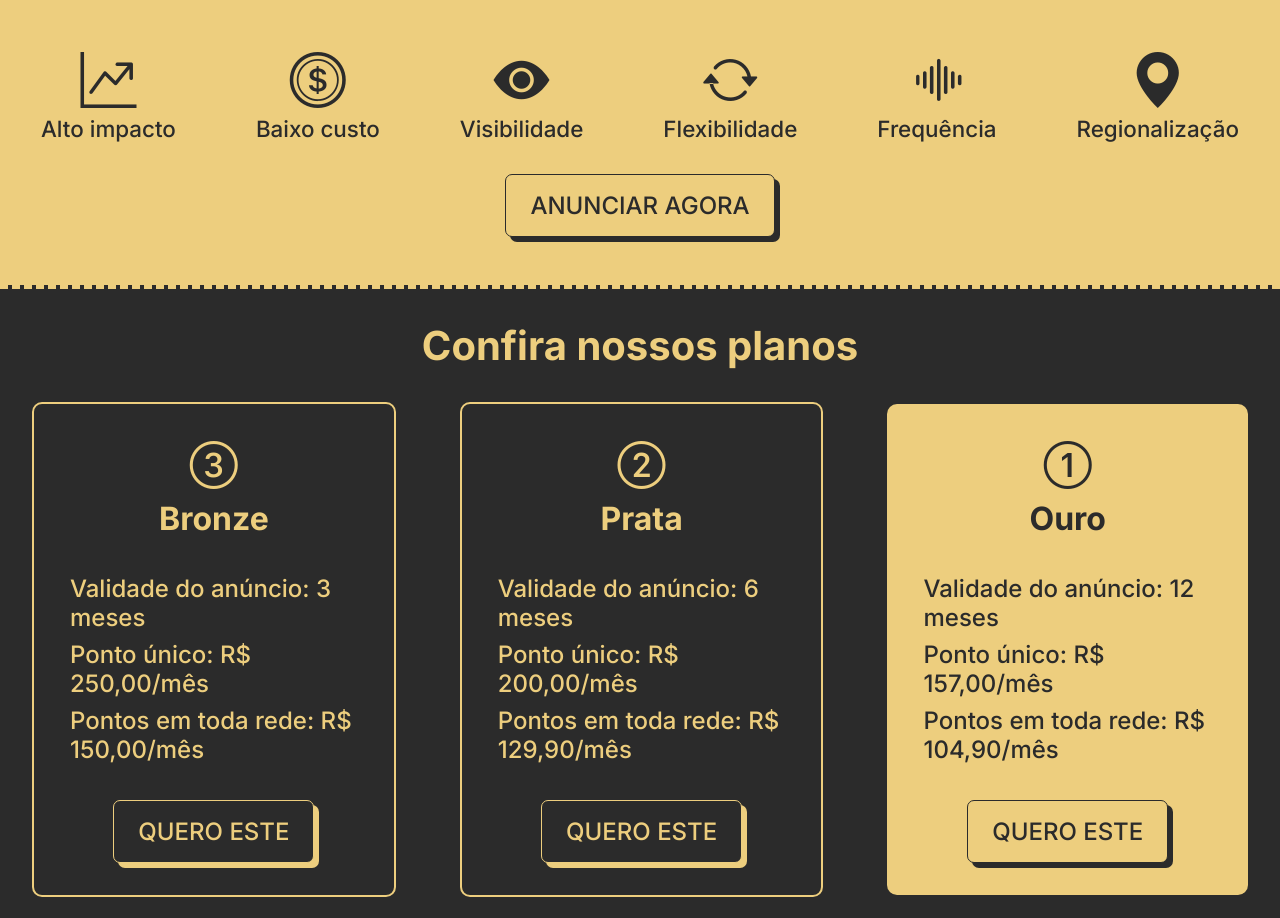
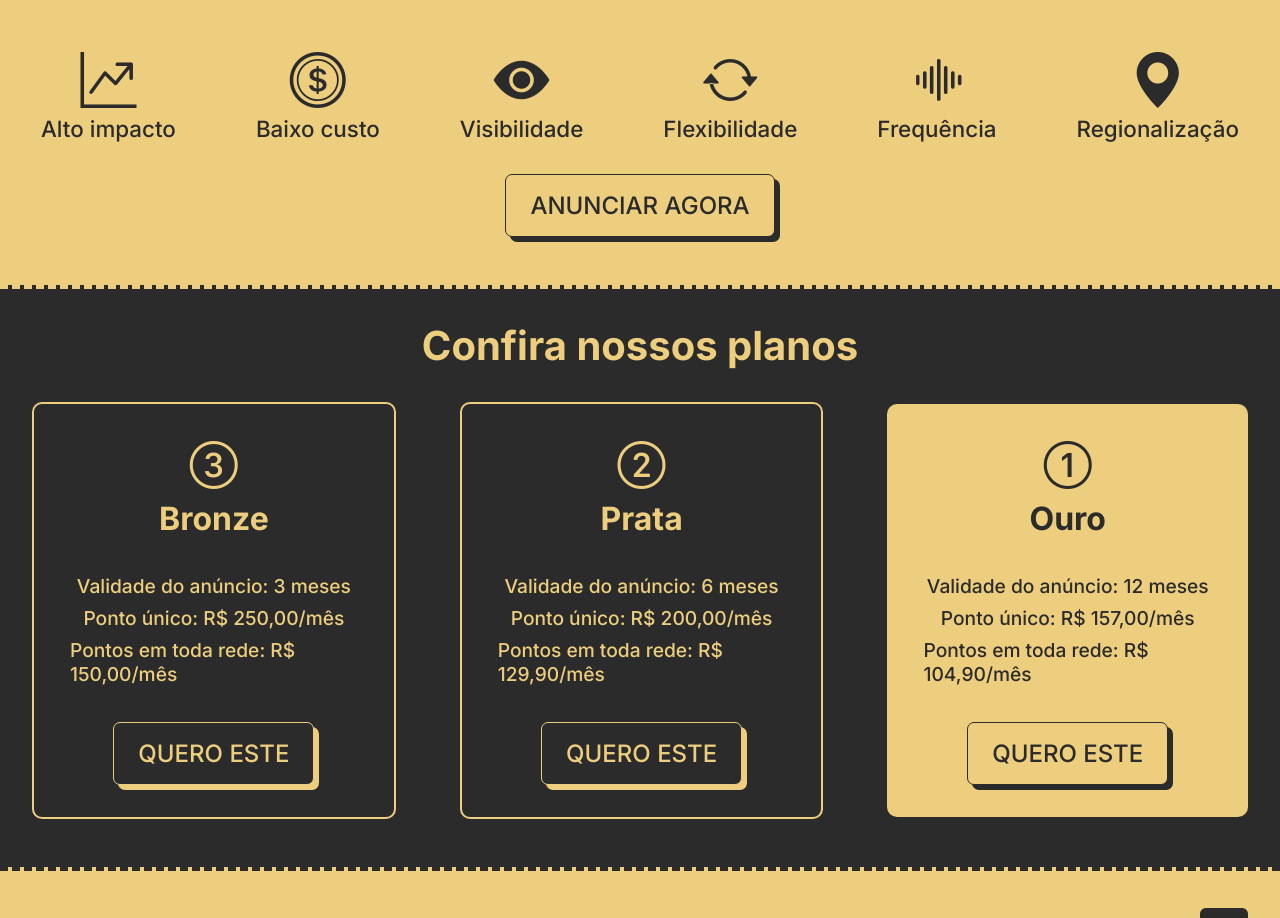
Before and after one commit to Murilo-V/courtmidia-landing, a React (Create React App) app: page / in a window 1280 px wide. Shown: the part 886-1804 px from the top of the page. Built offline with nearby package versions, Linux system fonts and the light colour scheme.

Commit message:
fix: font-size

```diff
--- a/src/components/PlanCard/style.ts
+++ b/src/components/PlanCard/style.ts
@@ -21,7 +21,7 @@ export const PlanCardStyle = styled.div<{ number: number }>`
 
   p {
     margin: 0.25rem;
-    font-size: 1.5rem;
+    font-size: 1.2rem;
   }
 
   @media (max-width: 900px) {
```
